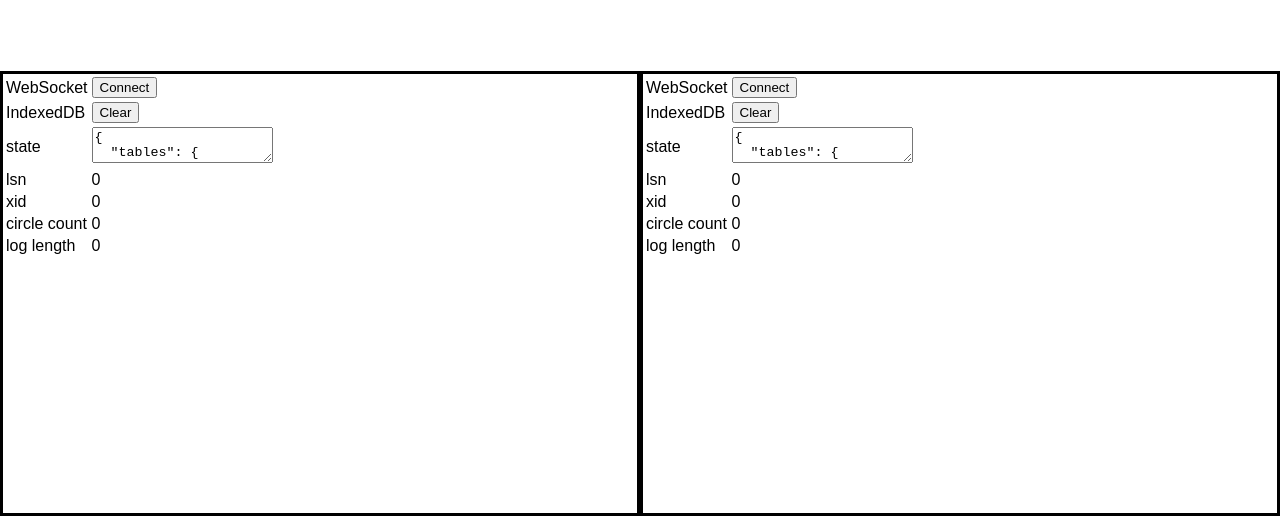
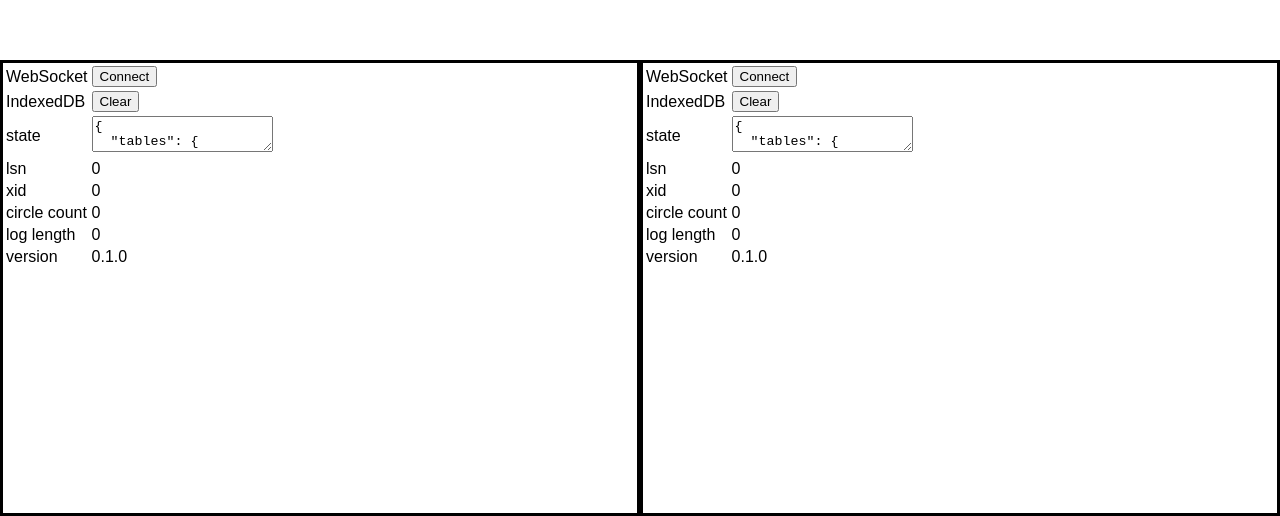
Before and after one commit to avantgardnerio/pgrepl, a React (Create React App) app in the folder client/: page / in a window 1280 px wide. Shown: the part 284-800 px from the top of the page. Built offline with nearby package versions, Linux system fonts and the light colour scheme.

Commit message:
[#42] Embed version in client

```diff
--- a/client/src/components/Panel.js
+++ b/client/src/components/Panel.js
@@ -1,4 +1,6 @@
 import React, {Component} from 'react';
+
+import {version} from '../../package.json';
 
 export default class Panel extends Component {
 
@@ -52,6 +54,10 @@ export default class Panel extends Component {
                     <td>log length</td>
                     <td className="logLength">{this.props.state.log.length}</td>
                 </tr>
+                <tr>
+                    <td>version</td>
+                    <td className="version">{version}</td>
+                </tr>
                 </tbody>
             </table>
         </div>
```
Also changed, not shown: 1 other file (tests, documents, lock files or other folders).
